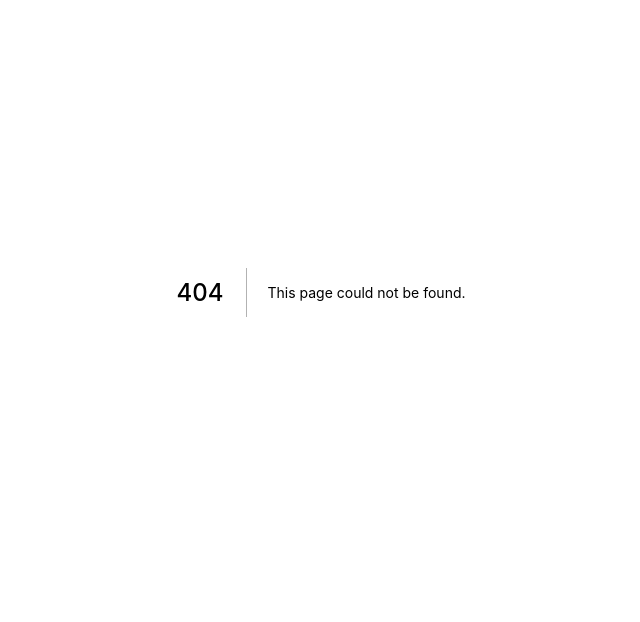
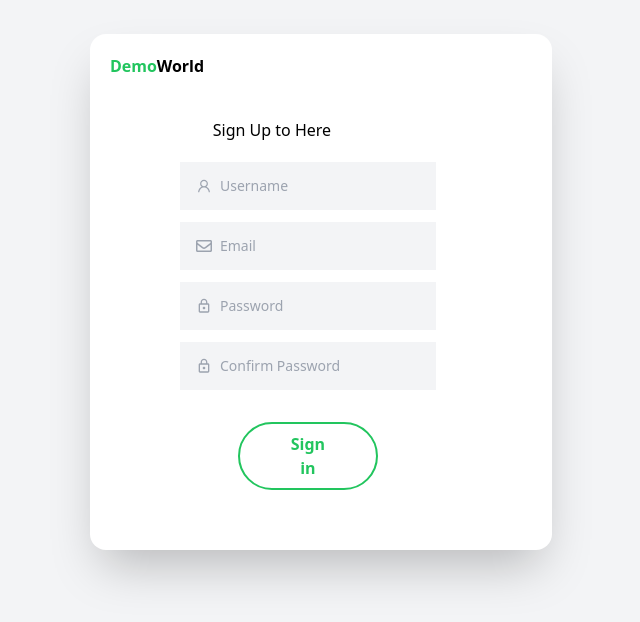
Before and after one commit to Magesh-Leo/buildportfolio, a Next.js app: page /sign-up in a window 1280 px wide. Before the commit this address had no page. Shown: the part 108-730 px from the top of the page, without its empty margins (319-959 px from the left). Built offline with nearby package versions, Linux system fonts and the light colour scheme.

Commit message:
create sign in and sign up page design

```diff
--- a/pages/index.js
+++ b/pages/index.js
@@ -1,69 +1,64 @@
-import Head from 'next/head'
+import Head from 'next/head';
+import  {FaFacebook, FaLinkedinIn,FaGoogle, FaRegEnvelope,} from 'react-icons/fa'
+import {MdLockOutline} from 'react-icons/md'
+
 import Image from 'next/image'
 import styles from '../styles/Home.module.css'
 
 export default function Home() {
   return (
-    <div className={styles.container}>
+    <div className='flex flex-col items-center justify-center min-h-screen py-2 bg-gray-100'>
       <Head>
         <title>Create Next App</title>
-        <meta name="description" content="Generated by create next app" />
         <link rel="icon" href="/favicon.ico" />
       </Head>
 
-      <main className={styles.main}>
-        <h1 className={styles.title}>
-          Welcome to <a href="https://nextjs.org">Next.js!</a>
-        </h1>
+      <main className='flex flex-col items-center justify-center w-full flex-1 px-20 text-center'>
+        <div className='bg-white rounded-2xl shadow-2xl flex w-2/3 '>
+          {/* Signin section */}
+          <div className='w-3/5 p-5'>
+            <div className='text-left font-bold'>
+              <span className='text-green-500'>Demo</span>World
+            </div>
+            <div className='py-10'>
+              <h2 >Sign in to Here</h2>
+              <div className='border-2 w-10 border-green-500 inline-block mb-2'></div>
+              <div className='flex justify-center my-2'>
+                <a className='border-2 border-gray-200 rounded-full p-3 mx-1' href="#"><FaFacebook className='text-sm'/></a>
+                <a className='border-2 border-gray-200 rounded-full p-3 mx-1' href="#"><FaLinkedinIn className='text-sm'/></a>
+                <a className='border-2 border-gray-200 rounded-full p-3 mx-1' href="#"><FaGoogle className='text-sm'/></a>
+              </div>{/* Social apps login */}
+              <p className='text-gray-400 my-3'> or use Email Account</p>
+              <div className='flex flex-col items-center'>
+                <div className='bg-gray-100 w-64 p-2 flex items-center mb-3'>
+                  <FaRegEnvelope className='text-gray-400 m-2'  />
+                  <input type="email" name="email" placeholder='Email' className='bg-gray-100 outline-none text-sm flex-1 '/>
+                </div>
+                <div className='bg-gray-100 w-64 p-2 flex items-center mb-3'>
+                  <MdLockOutline className='text-gray-400 m-2'  />
+                  <input type="password" name="password" placeholder='Password' className='bg-gray-100 outline-none text-sm flex-1 '/>
+                </div>
+                <div className='flex justify-between w-64 mb-5'>
+                  <label className='flex items-center text-xs'>
+                    <input type="checkbox" name="remember" className='mr-1'/>
+                    Remember me
+                  </label>
+                  <a href="#" className='text-xs'>Forget Password?</a>
+                </div>
+                <a href="#" className='border-2 border-green-500 text-green-500 rounded-full py-2 px-12 inline-block font-semibold hover:bg-green-500 hover:text-white'>Sign in</a>
+              </div>
+            </div>
+          </div>
+          {/* Signup section */}
+          <div className='w-2/5 bg-green-500 rounded-tr-2xl rounded-br-2xl py-36 px-12'>
+            <h2 className='text-3xl font-bold mb-2'>Hey Friends!</h2>
+            <div className='burder-2 w-10 border-white inline-block mb-2'></div>
+            <p className=' mb-10'>Sign up with your personal data and start with us</p>
 
-        <p className={styles.description}>
-          Get started by editing{' '}
-          <code className={styles.code}>pages/index.js</code>
-        </p>
-
-        <div className={styles.grid}>
-          <a href="https://nextjs.org/docs" className={styles.card}>
-            <h2>Documentation &rarr;</h2>
-            <p>Find in-depth information about Next.js features and API.</p>
-          </a>
-
-          <a href="https://nextjs.org/learn" className={styles.card}>
-            <h2>Learn &rarr;</h2>
-            <p>Learn about Next.js in an interactive course with quizzes!</p>
-          </a>
-
-          <a
-            href="https://github.com/vercel/next.js/tree/canary/examples"
-            className={styles.card}
-          >
-            <h2>Examples &rarr;</h2>
-            <p>Discover and deploy boilerplate example Next.js projects.</p>
-          </a>
-
-          <a
-            href="https://vercel.com/new?utm_source=create-next-app&utm_medium=default-template&utm_campaign=create-next-app"
-            className={styles.card}
-          >
-            <h2>Deploy &rarr;</h2>
-            <p>
-              Instantly deploy your Next.js site to a public URL with Vercel.
-            </p>
-          </a>
+            <a href="sign-up" className='border-2 border-white rounded-full py-2 px-12 inline-block font-semibold hover:bg-white hover:text-green-500'>Sign up</a>
+          </div>
         </div>
       </main>
-
-      <footer className={styles.footer}>
-        <a
-          href="https://vercel.com?utm_source=create-next-app&utm_medium=default-template&utm_campaign=create-next-app"
-          target="_blank"
-          rel="noopener noreferrer"
-        >
-          Powered by{' '}
-          <span className={styles.logo}>
-            <Image src="/vercel.svg" alt="Vercel Logo" width={72} height={16} />
-          </span>
-        </a>
-      </footer>
     </div>
   )
 }
--- /dev/null
+++ b/pages/sign-up/index.tsx
@@ -0,0 +1,55 @@
+import Head from 'next/head';
+import  {FaRegEnvelope,} from 'react-icons/fa'
+import {AiOutlineUser} from 'react-icons/ai'
+import {MdLockOutline} from 'react-icons/md'
+
+export default function signUp() {
+  return (
+    <div className='flex flex-col items-center justify-center min-h-screen py-2 bg-gray-100'>
+      <Head>
+        <title>Create Next App</title>
+        <link rel="icon" href="/favicon.ico" />
+      </Head>
+
+      <main className='flex flex-col items-center justify-center w-2/3 flex-1 px-20 text-center'>
+        <div className='bg-white rounded-2xl shadow-2xl flex w-2/3 '>
+          {/* Signin section */}
+          <div className='w-2/3 p-5'>
+            <div className='text-left font-bold'>
+              <span className='text-green-500'>Demo</span>World
+            </div>
+            <div className='py-10'>
+              <h2 className='mb-5 ml-14' >Sign Up to Here</h2>
+              <div className='flex flex-col items-center '>
+                <div className='bg-gray-100 w-64 p-2 flex items-center mb-3 ml-32'>
+                  <AiOutlineUser className='text-gray-400 m-2'  />
+                  <input type="email" name="email" placeholder='Username' className='bg-gray-100 outline-none text-sm flex-1 '/>
+                </div>
+                <div className='bg-gray-100 w-64 p-2 flex items-center mb-3 ml-32'>
+                  <FaRegEnvelope className='text-gray-400 m-2'  />
+                  <input type="email" name="email" placeholder='Email' className='bg-gray-100 outline-none text-sm flex-1 '/>
+                </div>
+                <div className='bg-gray-100 w-64 p-2 flex items-center mb-3 ml-32'>
+                  <MdLockOutline className='text-gray-400 m-2'  />
+                  <input type="email" name="email" placeholder='Password' className='bg-gray-100 outline-none text-sm flex-1 '/>
+                </div>
+                <div className='bg-gray-100 w-64 p-2 flex items-center mb-3 ml-32'>
+                  <MdLockOutline className='text-gray-400 m-2'  />
+                  <input type="password" name="password" placeholder='Confirm Password' className='bg-gray-100 outline-none text-sm flex-1 '/>
+                </div>
+                <a href="/" className='border-2 mt-5 border-green-500 text-green-500 rounded-full py-2 px-12 ml-32 inline-block font-semibold hover:bg-green-500 hover:text-white'>Sign in</a>
+              </div>
+            </div>
+          </div>
+          {/* Signup section */}
+          {/* <div className='w-2/5 bg-green-500 rounded-tr-2xl rounded-br-2xl py-36 px-12'>
+            <h2 className='text-3xl font-bold mb-2'>Hey Friends!</h2>
+            <div className='burder-2 w-10 border-white inline-block mb-2'></div>
+            <p className=' mb-10'>Sign up with your personal data and start with us</p>
+            <a href="#" className='border-2 border-white rounded-full py-2 px-12 inline-block font-semibold hover:bg-white hover:text-green-500'>Sign up</a>
+          </div> */}
+        </div>
+      </main>
+    </div>
+  )
+}
--- /dev/null
+++ b/postcss.config.js
@@ -0,0 +1,6 @@
+module.exports = {
+  plugins: {
+    tailwindcss: {},
+    autoprefixer: {},
+  },
+}
--- a/styles/Home.module.css
+++ b/styles/Home.module.css
@@ -1,4 +1,4 @@
-.container {
+/* .container {
   padding: 0 2rem;
 }
 
@@ -113,4 +113,4 @@
     width: 100%;
     flex-direction: column;
   }
-}
+} */
--- /dev/null
+++ b/tailwind.config.js
@@ -0,0 +1,10 @@
+module.exports = {
+  content: [
+    "./pages/**/*.{js,ts,jsx,tsx}",
+    "./components/**/*.{js,ts,jsx,tsx}",
+  ],
+  theme: {
+    extend: {},
+  },
+  plugins: [],
+}
```
Also changed, not shown: package.json (+7 -3 lines), styles/globals.css (+5 -2 lines), 1 other file (tests, documents, lock files or other folders).
